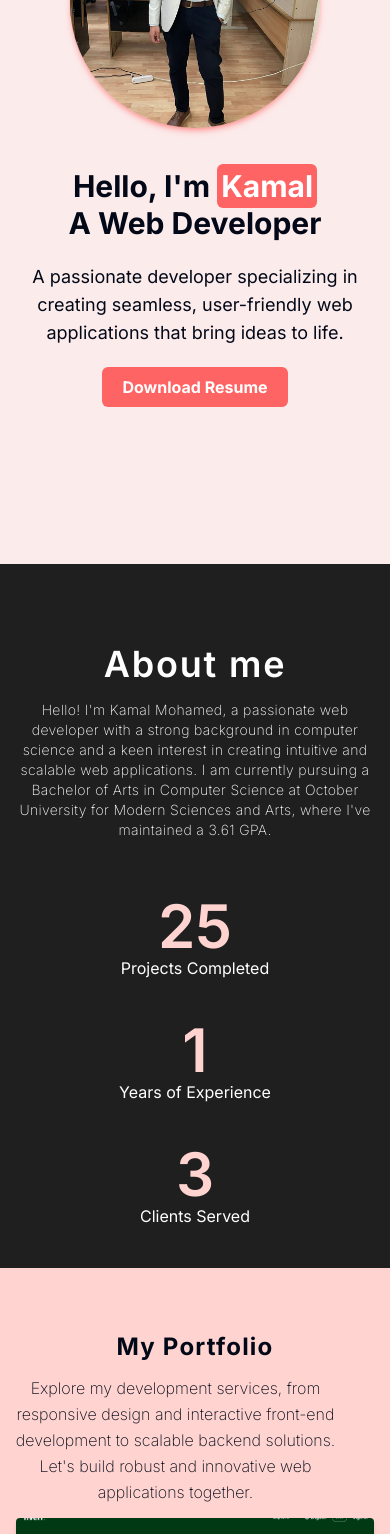
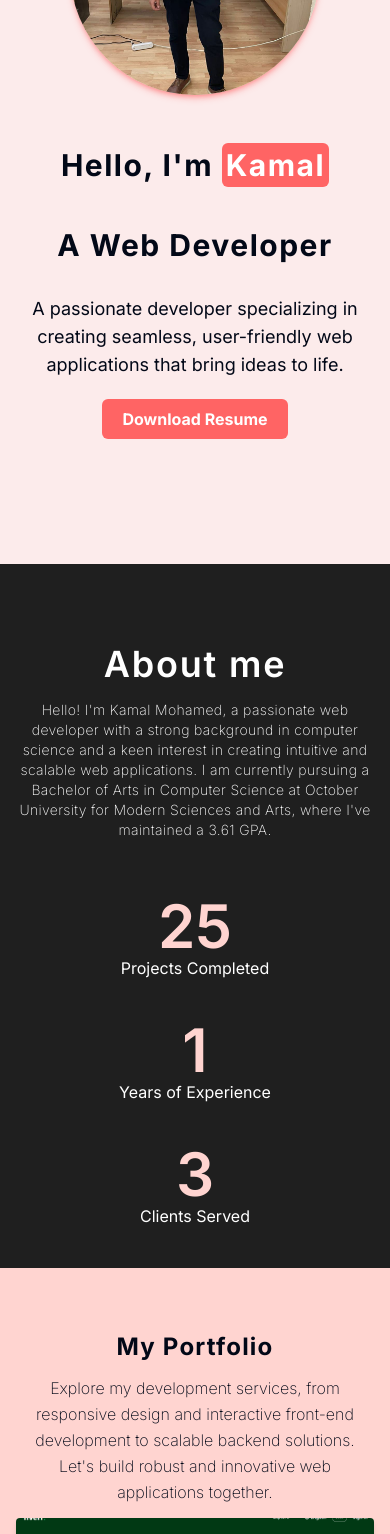
Before and after one commit to KamalM13/portfolio, a Next.js app in the folder view/: page / in a window 390 px wide. Shown: the part 280-1814 px from the top of the page. Built offline with nearby package versions, Linux system fonts and the light colour scheme.

Commit message:
Adjusted some mobile bugs

```diff
--- a/view/app/home/Projects.tsx
+++ b/view/app/home/Projects.tsx
@@ -8,7 +8,7 @@ const Projects = () => {
   return (
     <div className='relative h-[1750px] lg:h-[800px]'>
       <div className='bg-[#FFD4D0] w-full h-[300px] flex flex-col items-center justify-center  lg:p-10 leading-relaxed'>
-        <div className='flex flex-col text-center'>
+        <div className='flex flex-col text-center items-center'>
           <h1 className='text-2xl lg:text-4xl font-bold pb-3 lg:pb-5 tracking-wider'>
             My Portfolio
           </h1>
--- a/view/app/home/hero.tsx
+++ b/view/app/home/hero.tsx
@@ -6,10 +6,10 @@ const Hero = () => {
     return (
         <div className='h-screen w-full flex flex-col-reverse md:flex-row items-center justify-center md:gap-x-40 gap-y-10 md:gap-y-0 bg-[#fcebeb] '>
             <div className="space-y-5 text-center md:text-left">
-                <h1 className='text-3xl md:text-5xl font-bold leading-tight'>
-                    Hello, I&apos;m <span className="bg-[#FF6464] text-white p-1 rounded-md">Kamal</span><br />
-                    A Web Developer
+                <h1 className='text-3xl md:text-5xl font-bold leading-loose tracking-wider'>
+                    Hello, I&apos;m <span className="bg-[#FF6464] text-white p-1 rounded-md">Kamal</span>
                 </h1>
+                <p className="text-3xl md:text-5xl font-bold leading-loose tracking-wider">A Web Developer</p>
                 <p className='text-lg md:text-xl max-w-[400px] mx-auto md:mx-0'>
                     A passionate developer specializing in creating seamless, user-friendly web applications that bring ideas to life.
                 </p>
```
